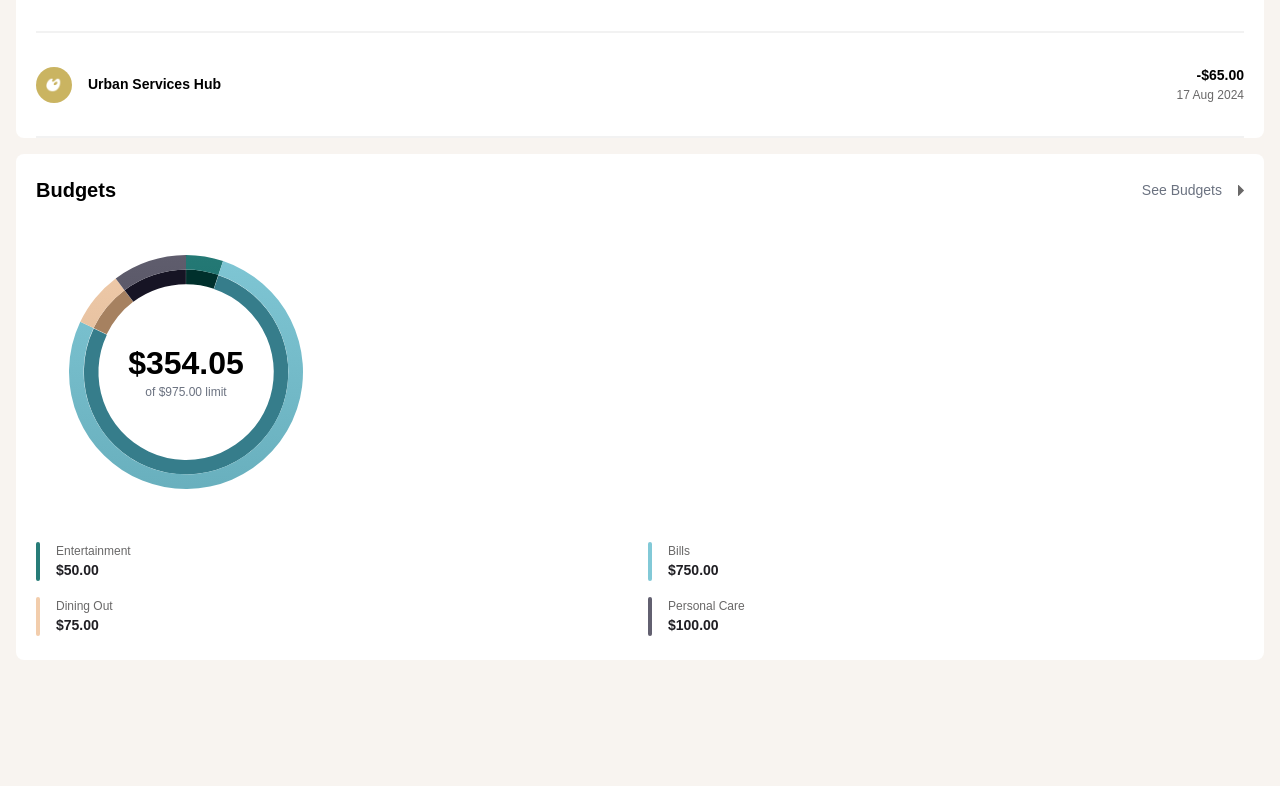
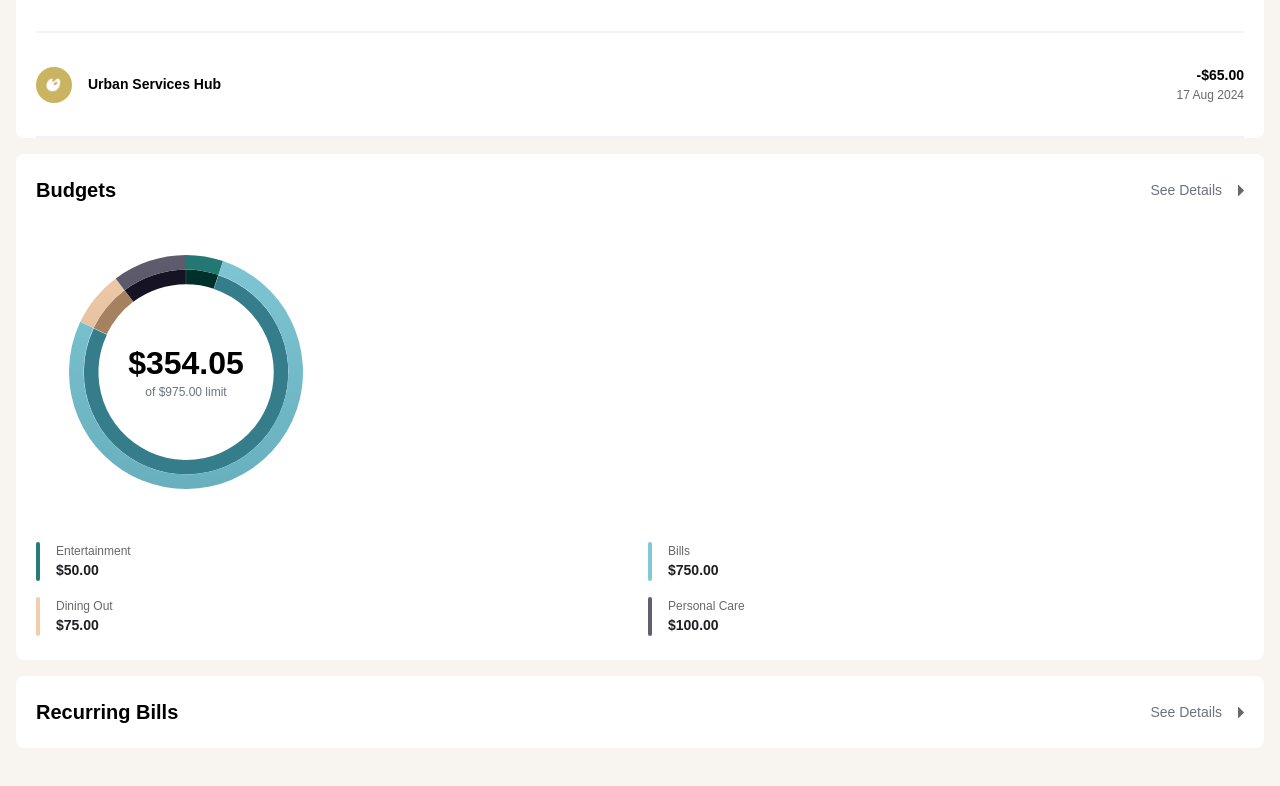
Before and after one commit to djneill/money-guardian, a Next.js app: page / in a window 1280 px wide. Shown: the part 1257-2043 px from the top of the page. Before the commit the page ends 1997 px from the top, so only its background shows below. Built offline with nearby package versions, Linux system fonts and the light colour scheme.

Commit message:
start overview recurring bills component.

```diff
--- a/src/app/components/OverviewBudgets.tsx
+++ b/src/app/components/OverviewBudgets.tsx
@@ -31,8 +31,8 @@ export default function OverviewBudgets() {
         <div className='flex flex-col w-full rounded-lg bg-white my-4 py-6 px-5'>
             <div className="flex flex-row items-center justify-between">
                 <h1 className='text-black text-preset-2'>Budgets</h1>
-                <Link className='flex items-center' href={'/budget'} aria-label='See budgets'>
-                    <p className="text-preset-4 text-gray-500 mr-4">See Budgets</p>
+                <Link className='flex items-center' href={'/budget'} aria-label='See Details budgets'>
+                    <p className="text-preset-4 text-gray-500 mr-4">See Details</p>
                     <CaretRight />
                 </Link>
             </div>
--- /dev/null
+++ b/src/app/components/OverviewRecurringBills.tsx
@@ -0,0 +1,19 @@
+import React from 'react';
+import Link from 'next/link';
+import CaretRight from '../icons/CaretRight';
+import data from '@/app/data/data.json';
+import { currencyFormat } from '@/utils/currencyFormatter';
+
+export default function OverviewRecurringBills() {
+    return (
+        <div className='flex flex-col w-full rounded-lg bg-white my-4 py-6 px-5'>
+            <div className='flex flex-row items-center justify-between'>
+                <h1 className="text-black text-preset-2">Recurring Bills</h1>
+                <Link className='flex items-center' href={'/recurringBills'} aria-label='See Recurring Bills'>
+                    <p className='text-preset-4 text-gray-500 mr-4'>See Details</p>
+                    <CaretRight />
+                </Link>
+            </div>
+        </div>
+    )
+}
--- a/src/app/page.tsx
+++ b/src/app/page.tsx
@@ -4,16 +4,18 @@ import OverviewCurrentBalance from "./components/OverviewCurrentBalance";
 import OverviewPots from "./components/OverviewPots";
 import OverviewTransactions from "./components/OverviewTransactions";
 import OverviewBudgets from "./components/OverviewBudgets";
+import OverviewRecurringBills from "./components/OverviewRecurringBills";
 
 export default function Home() {
   return (
     <main>
-      <div className="mx-4 my-6 pb-8 mb-8">
+      <div className="mx-4 my-6 pb-8 mb-12">
         <HeaderTitle />
         <OverviewCurrentBalance />
         <OverviewPots />
         <OverviewTransactions />
         <OverviewBudgets />
+        <OverviewRecurringBills />
       </div>
       <NavBar />
     </main>
```
